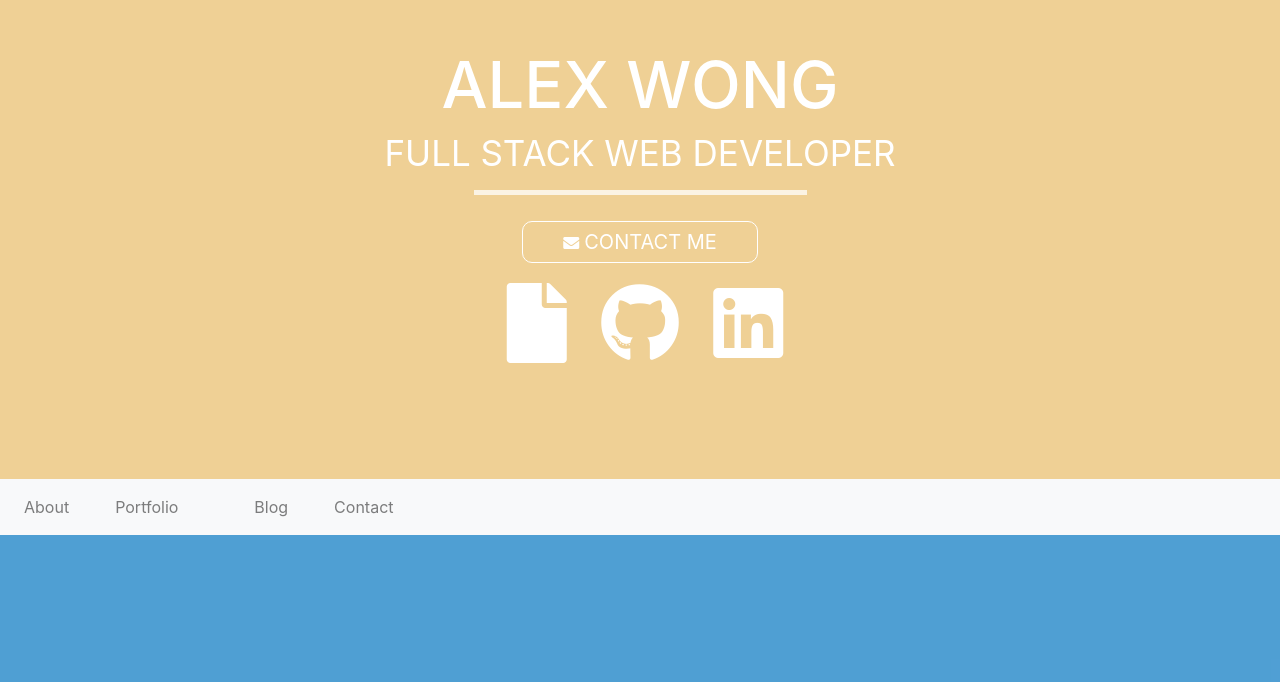
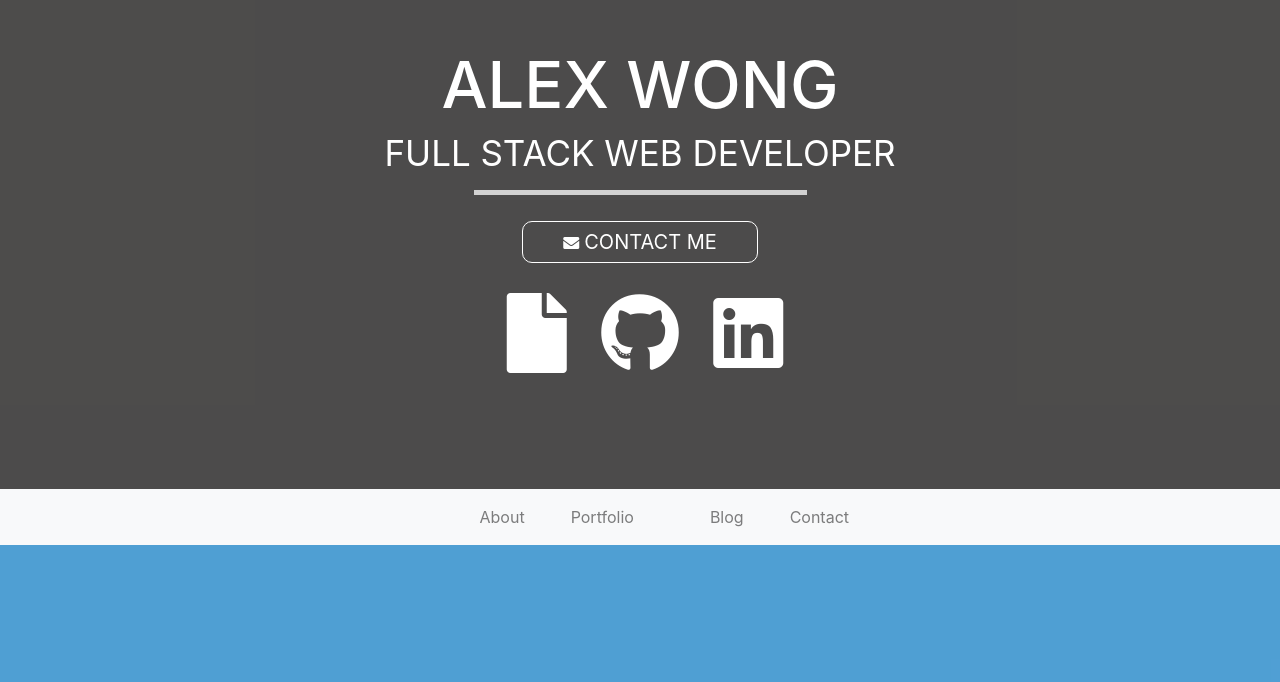
Before and after one commit to ralexwong/updated-portfolio, a plain HTML site: page index.html in a window 1280 px wide. Shown: the part 104-786 px from the top of the page. Drawn offline with nearby package versions, Linux system fonts and the light colour scheme; a web font is replaced by a local one.

Commit message:
made it more accessible

```diff
--- a/assets/css/style.css
+++ b/assets/css/style.css
@@ -64,6 +64,10 @@ section {
     padding: 150px 0 100px 0;
 }
 
+ul {
+    margin-top: 20px;
+}
+
 /* ----------------------------- */
 /* CLASSES  */
 /* ----------------------------- */
@@ -74,7 +78,7 @@ section {
 }
 
 .card-img-top {
-    height: 75vh;
+    height: 250px;
     object-fit: cover;
     width: 100%
 }
@@ -102,7 +106,7 @@ section {
     border: 1px solid white;
     border-radius: 10px;
     font-size: 20px;
-    margin: 10px 0 20px 0;
+    margin: 10px 0 10px 0;
     padding: 5px 40px 5px 40px;
     display: inline-block;
 }
@@ -123,6 +127,8 @@ section {
 
 .navbar-nav {
     align-content: center;
+    margin: 0 auto;
+    width:27%;
 }
 
 .progressTitle {
@@ -197,7 +203,7 @@ section {
 }
 
 #main {
-    background-color: rgba(233, 189, 107, 0.712);
+    background-color: rgba(5, 4, 3, 0.712);
     text-align: center;
 
 }
--- a/index.html
+++ b/index.html
@@ -134,7 +134,7 @@
 
             </div>
 
-            <div class="mobileAbout row">
+            <!-- <div class="mobileAbout row">
                 <div class="col">
                     <div>
                         <p class="progressTitle">That me!</p>
@@ -173,7 +173,7 @@
                         <span class="progressPercentage">50%</span>
                     </div>
                 </div>
-            </div>
+            </div> -->
         </div>
     </section>
 
```
